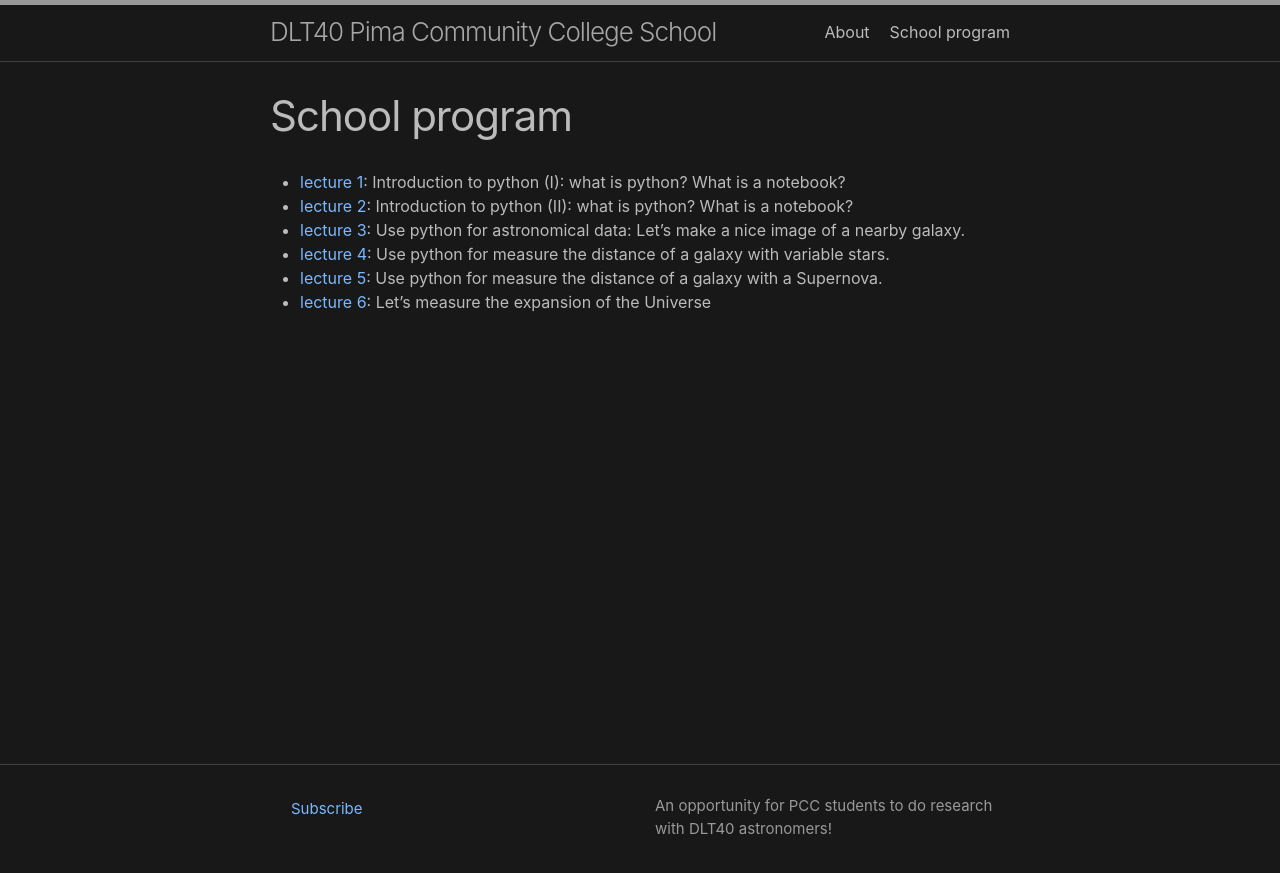
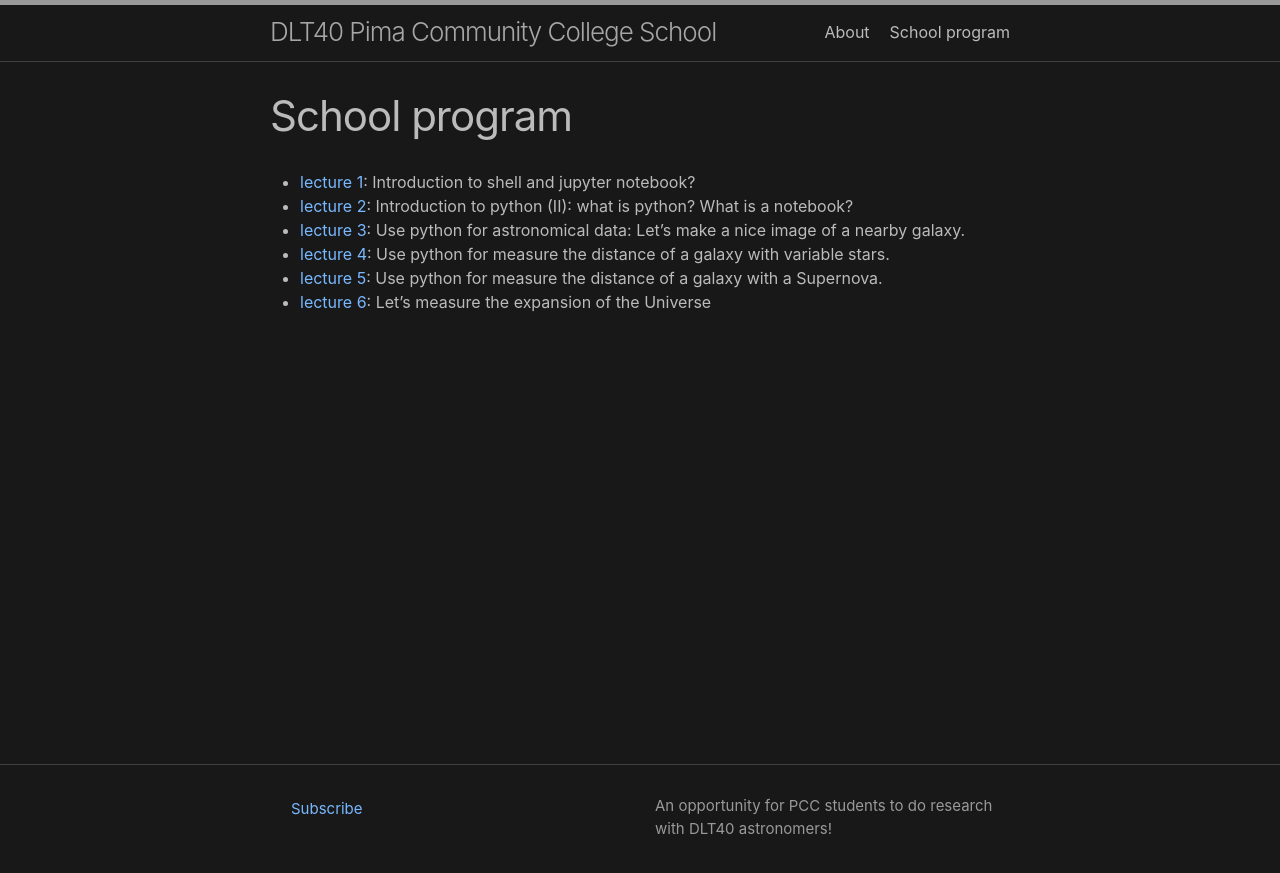
Before and after one commit to svalenti/DLT40PimaSchool.github.io, a Jekyll site: the page built from program.md, in a window 1280 px wide. Shown: the top 873 px of the page. Built offline with Jekyll 4.4.1, drawn with Linux system fonts in a browser that asks for light colours.

Commit message:
Update program.md

```diff
--- a/program.md
+++ b/program.md
@@ -4,7 +4,7 @@
 permalink: /schoolprogram/
 ---
 
-* [lecture 1](notebook/lecture1/): Introduction to python (I):  what is python? What is a notebook?
+* [lecture 1](notebook/lecture1/): Introduction to shell and jupyter notebook?
 * [lecture 2](notebook/lecture2/): Introduction to python (II):  what is python? What is a notebook?
 * [lecture 3](notebook/lecture3/): Use python for astronomical data: Let's make a nice image of a nearby galaxy.
 * [lecture 4](notebook/lecture4/): Use python for measure the distance of a galaxy with variable stars.
```
